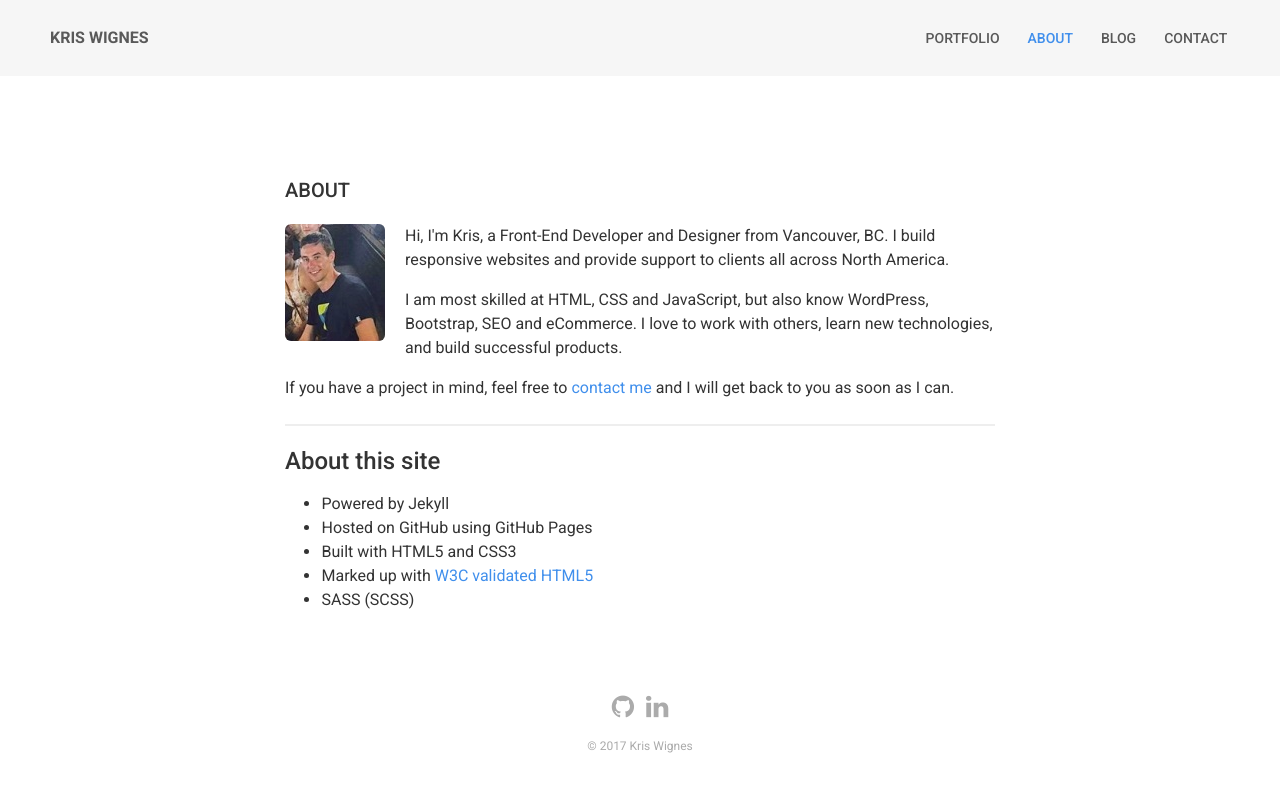
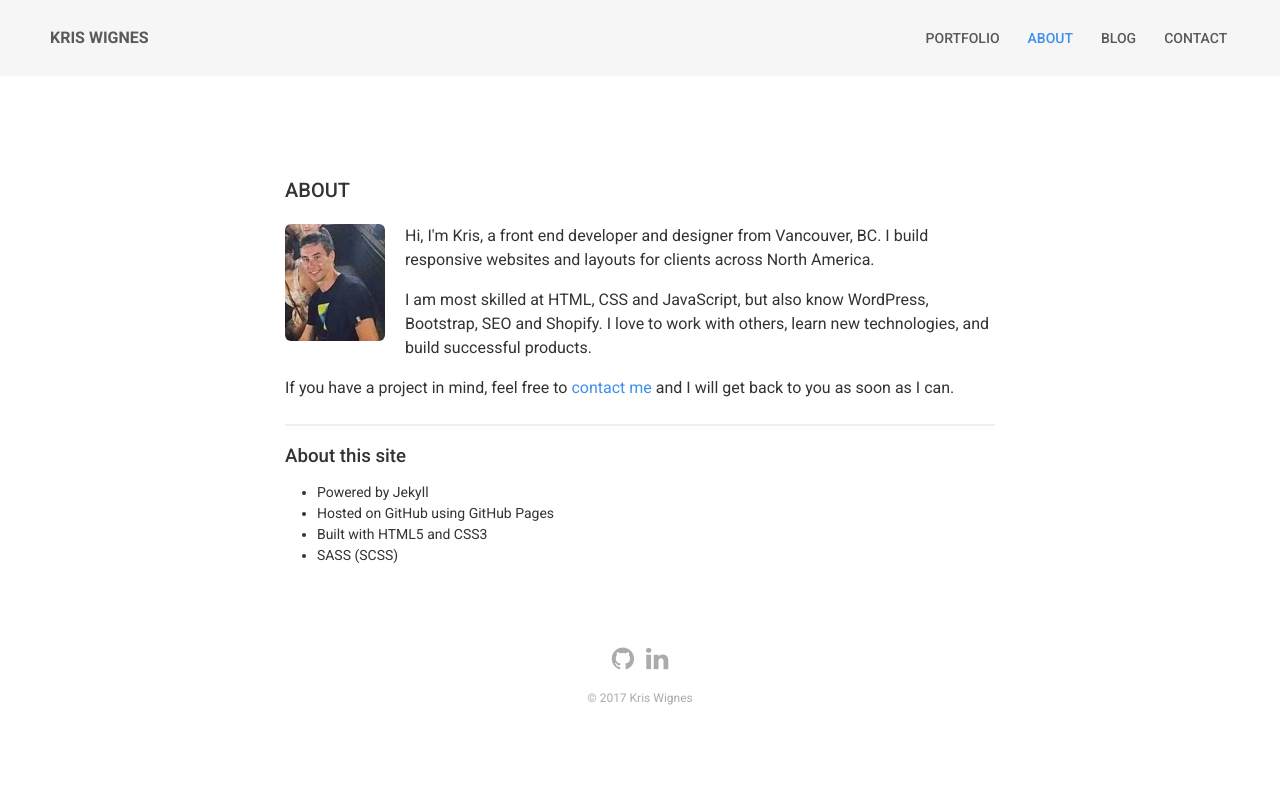
Before and after one commit to kwignes/kwignes.github.io, a Jekyll site: the page built from about.html, in a window 1280 px wide. Shown: the top 792 px of the page. Built offline with Jekyll 4.4.1, drawn with Linux system fonts in a browser that asks for light colours; nearby versions of some CDN libraries.

Commit message:
about text changed

```diff
--- a/_config.yml
+++ b/_config.yml
@@ -33,6 +33,9 @@ kramdown:
     # Use existing pygments syntax highlighting css
     css_class: 'highlight'
 
+paginate: 5
+paginate_path: "/blog/page:num/"
+
 # Set the Sass partials directory, as we're using @imports
 sass:
   style: :compressed # You might prefer to minify using :compressed
@@ -41,6 +44,7 @@ sass:
 gems:
   - jekyll-sitemap # Create a sitemap using the official Jekyll sitemap gem
   - jekyll-feed # Create an Atom feed using the official Jekyll feed gem
+  - jekyll-paginate
 
 # Exclude these files from your production _site
 exclude:
--- a/_layouts/default.html
+++ b/_layouts/default.html
@@ -28,9 +28,9 @@
         <nav class="nav-collapse">
         <ul>
       <li class="menu-item active"><a href="/" {% if page.url == "/" %}class="active"{% endif %}>Portfolio</a></li>
-      <li class="menu-item"><a href="/about/" {{ site.url }}about" {% if page.url == "/about/" %}class="active"{% endif %}>About</a></li>
-      <li class="menu-item"><a href="/blog/" {{ site.url }}posts" {% if page.url == "/blog/" %}class="active"{% endif %}>Blog</a></li>
-      <li class="menu-item"><a href="/contact/" {{ site.url }}contact" {% if page.url == "/contact/" %}class="active"{% endif %}>Contact</a></li>
+      <li class="menu-item"><a href="/about/" {{ site.url }}/about" {% if page.url == "/about/" %}class="active"{% endif %}>About</a></li>
+      <li class="menu-item"><a href="/blog/" {{ site.url }}/posts" {% if page.url == "/blog/" %}class="active"{% endif %}>Blog</a></li>
+      <li class="menu-item"><a href="/contact/" {{ site.url }}/contact" {% if page.url == "/contact/" %}class="active"{% endif %}>Contact</a></li>
         </ul>
       </nav>
     </div>
--- a/about.html
+++ b/about.html
@@ -6,21 +6,20 @@ layout: default
 <h1>About</h1>
 <div class="about-me">
 <img src="{{ site.url }}/img/kris1.jpg" alt="Kris Wignes">
-<p>Hi, I'm Kris, a Front-End Developer and Designer from Vancouver, BC. I build responsive websites and provide support to clients all across North America.</p>
+<p>Hi, I'm Kris, a front end developer and designer from Vancouver, BC. I build responsive websites and layouts for clients across North America.</p>
 
-<p>I am most skilled at HTML, CSS and JavaScript, but also know WordPress, Bootstrap, SEO and eCommerce. I love to work with others, learn new technologies, and build successful products.</p>
+<p>I am most skilled at HTML, CSS and JavaScript, but also know WordPress, Bootstrap, SEO and Shopify. I love to work with others, learn new technologies, and build successful products.</p>
 
 <p>If you have a project in mind, feel free to <a href="/contact/">contact me</a> and I will get back to you as soon as I can.</p>
 <p></p>
 </section>
 <hr>
 <section id="about-site">
-<h2>About this site</h2>
+<h3>About this site</h3>
 <ul>
 	<li>Powered by Jekyll</li>
 	<li>Hosted on GitHub using GitHub Pages</li>
 	<li>Built with HTML5 and CSS3</li>
-	<li>Marked up with <a href="https://validator.w3.org/nu/?doc=http%3A%2F%2Fkriswignes.com%2F" target="_blank">W3C validated HTML5</a></li>
 	<li>SASS (SCSS)</li>
 </ul>
 </section>
--- a/style.scss
+++ b/style.scss
@@ -862,7 +862,9 @@ footer {
     clear: both;
   }
 }
-
+  #about-site ul {
+    font-size: 14px;
+  }
 
 // Responsive tables
 
```
